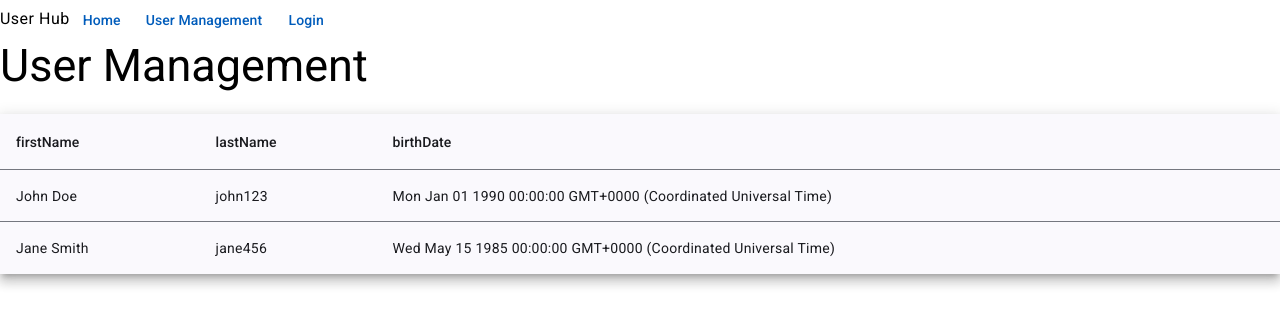
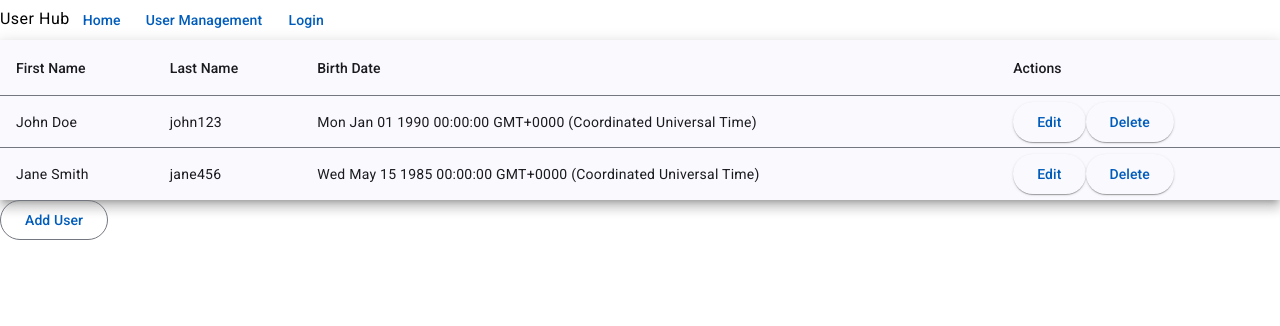
Before and after one commit to fatemerashidi1991/UserHub, an Angular app: page /user-management in a window 1280 px wide. Shown: the top 326 px of the page. Built offline with nearby package versions, Linux system fonts and the light colour scheme.

Commit message:
creating user-dialog component with Add,Edit,Delete

```diff
--- a/package.json
+++ b/package.json
@@ -11,7 +11,7 @@
   },
   "private": true,
   "dependencies": {
-    "@angular/animations": "^18.0.0",
+    "@angular/animations": "^18.0.3",
     "@angular/cdk": "^18.0.3",
     "@angular/common": "^18.0.0",
     "@angular/compiler": "^18.0.0",
--- a/src/app/app.config.server.ts
+++ b/src/app/app.config.server.ts
@@ -2,13 +2,11 @@ import { mergeApplicationConfig, ApplicationConfig } from '@angular/core';
 import { provideServerRendering } from '@angular/platform-server';
 import { appConfig } from './app.config';
 import { AuthService } from './services/auth.service';
-import { provideAnimationsAsync } from '@angular/platform-browser/animations/async';
 
 const serverConfig: ApplicationConfig = {
   providers: [
     provideServerRendering(),
-    provideAnimationsAsync(),
-    AuthService,
+    AuthService
   ]
 };
 
--- a/src/app/app.config.ts
+++ b/src/app/app.config.ts
@@ -4,7 +4,8 @@ import { provideRouter } from '@angular/router';
 import { routes } from './app.routes';
 import { provideClientHydration } from '@angular/platform-browser';
 import { provideHttpClient } from '@angular/common/http';
+import { provideAnimations } from '@angular/platform-browser/animations';
 
 export const appConfig: ApplicationConfig = {
-  providers: [provideZoneChangeDetection({ eventCoalescing: true }), provideRouter(routes), provideClientHydration(), provideHttpClient()]
+  providers: [provideZoneChangeDetection({ eventCoalescing: true }), provideRouter(routes), provideClientHydration(), provideHttpClient(),  provideAnimations()]
 };
--- a/src/app/models/user.ts
+++ b/src/app/models/user.ts
@@ -1,4 +1,5 @@
 export class User{
+    id!: string;
     firstName!: string;
     lastName!: string;
     birthDate!: Date;
--- a/src/app/services/user.service.ts
+++ b/src/app/services/user.service.ts
@@ -23,7 +23,7 @@ export class UserService {
         this.users.push(user);
     }
 
-    updateUser(): void {
+    updateUser(user: User): void {
         if(this.selectedUser)
             {
                 //this.userService.updateUser();
@@ -31,11 +31,7 @@ export class UserService {
             }
     }
 
-    deleteUser(user:User):void {
-        const index = this.users.indexOf(user);
-        if(index !== -1)
-            {
-                this.users.splice(index, 1);
-            }
+    deleteUser(userId:string):void {
+
     }
 }
--- /dev/null
+++ b/src/app/user-dialog/user-dialog.component.html
@@ -0,0 +1,29 @@
+<form [formGroup]="userForm">
+    <h1 mat-dialog-title>{{data.id ? 'Edit' : 'Add'}} User</h1>
+    <div mat-dialog-content>
+      <mat-form-field>
+        <mat-label>First Name</mat-label>
+        <input formControlName="firstName" matInput [(ngModel)]="data.firstName" />
+      </mat-form-field>
+      <mat-form-field>
+        <mat-label>Last Name</mat-label>
+        <input formControlName="lastName" matInput [(ngModel)]="data.lastName" />
+      </mat-form-field>
+      <mat-form-field>
+        <mat-label>Date of Birth</mat-label>
+        <input formControlName="birthDate"  matInput [matDatepicker]="picker" [(ngModel)]="data.birthDate">
+        <mat-hint>MM/DD/YYYY</mat-hint>
+        <mat-datepicker-toggle matIconSuffix [for]="picker"></mat-datepicker-toggle>
+        <mat-datepicker #picker></mat-datepicker>
+
+        <!-- <input formControlName="birthDate" matInput [(ngModel)]="data.birthDate" /> -->
+            <!-- <input formControlName="birthDate" matInput [matDatepicker]="picker" placeholder="Choose a date"  [(ngModel)]="data.birthDate">
+      <mat-datepicker-toggle matSuffix [for]="picker"></mat-datepicker-toggle>
+      <mat-datepicker #picker></mat-datepicker> -->
+      </mat-form-field>
+    </div>
+    <div mat-dialog-actions>
+      <button mat-button mat-raised-button (click)="onNoClick()">Cancel</button>
+      <button mat-button mat-raised-button [mat-dialog-close]="data" [disabled]="!isValid()">Save</button>
+    </div>
+</form>
--- /dev/null
+++ b/src/app/user-dialog/user-dialog.component.ts
@@ -0,0 +1,43 @@
+import { Component, Inject, OnInit, ChangeDetectionStrategy } from '@angular/core';
+import { MAT_DIALOG_DATA, MatDialog, MatDialogModule, MatDialogRef } from '@angular/material/dialog';
+import { User } from '../models/user';
+import { FormBuilder, FormGroup, FormsModule, ReactiveFormsModule, Validators } from '@angular/forms';
+import { MatInputModule } from '@angular/material/input';
+import { MatButtonModule } from '@angular/material/button';
+import { MatNativeDateModule } from '@angular/material/core';
+import { MatDatepickerModule } from '@angular/material/datepicker';
+import { MatFormFieldModule } from '@angular/material/form-field';
+import { provideNativeDateAdapter } from '@angular/material/core';
+
+@Component({
+  selector: 'app-user-dialog',
+  standalone: true,
+  providers: [provideNativeDateAdapter()],
+  imports: [MatDialogModule,FormsModule, MatInputModule, MatButtonModule, MatNativeDateModule,
+            ReactiveFormsModule,MatFormFieldModule, MatInputModule, MatDatepickerModule],
+  templateUrl: './user-dialog.component.html',
+  styleUrl: './user-dialog.component.css'
+})
+
+export class UserDialogComponent {
+
+  userForm: FormGroup = this.fb.group({
+    firstName: ['', Validators.compose([Validators.required, Validators.maxLength(50)])],
+    lastName: ['', Validators.compose([Validators.required, Validators.maxLength(50)])],
+    birthDate: ['', Validators.required],
+  });;
+
+  constructor(
+    public dialogRef: MatDialogRef<UserDialogComponent>,
+    @Inject(MAT_DIALOG_DATA) public data: User,
+    private fb: FormBuilder
+  ) {}
+
+  isValid(){
+    return this.userForm.valid;
+  }
+
+  onNoClick(): void {
+    this.dialogRef.close();
+  }
+}
--- a/src/app/user-management/user-management.component.html
+++ b/src/app/user-management/user-management.component.html
@@ -1,35 +1,34 @@
-<h2>User Management</h2>
-<!--
-<ul>
-    @for (user of users; track user) {
-        <li>
-            {{ user.username }} ({{ user.birthdate }})
-            <button (click)="deleteUser(user)">Delete</button> -->
-        <!-- </li>
-     }
-</ul>  -->
-
 <table mat-table [dataSource]="dataSource" class="mat-elevation-z8">
 
     <!-- username Column -->
     <ng-container matColumnDef="firstName">
-      <th mat-header-cell *matHeaderCellDef> firstName </th>
+      <th mat-header-cell *matHeaderCellDef> First Name </th>
       <td mat-cell *matCellDef="let element"> {{element.firstName}} </td>
     </ng-container>
 
     <!-- password Column -->
     <ng-container matColumnDef="lastName">
-      <th mat-header-cell *matHeaderCellDef> lastName </th>
+      <th mat-header-cell *matHeaderCellDef> Last Name </th>
       <td mat-cell *matCellDef="let element"> {{element.lastName}} </td>
     </ng-container>
 
     <!-- birthdate Column -->
     <ng-container matColumnDef="birthDate">
-      <th mat-header-cell *matHeaderCellDef> birthDate </th>
+      <th mat-header-cell *matHeaderCellDef> Birth Date </th>
       <td mat-cell *matCellDef="let element"> {{element.birthDate}} </td>
     </ng-container>
 
+    <ng-container matColumnDef="actions">
+        <th mat-header-cell *matHeaderCellDef> Actions </th>
+        <td mat-cell *matCellDef="let element">
+          <button mat-button  mat-raised-button (click)="openDialog(element)">Edit</button>
+          <button mat-button mat-raised-button (click)="deleteUser(element.id)">Delete</button>
+        </td>
+      </ng-container>
 
     <tr mat-header-row *matHeaderRowDef="displayedColumns"></tr>
     <tr mat-row *matRowDef="let row; columns: displayedColumns;"></tr>
+
+
   </table>
+  <button mat-stroked-button color="primary" (click)="openDialog()">Add User</button>
--- a/src/app/user-management/user-management.component.ts
+++ b/src/app/user-management/user-management.component.ts
@@ -3,24 +3,48 @@ import { UserService } from '../services/user.service';
 import { User } from '../models/user';
 import { SharedModule } from '../shared.module';
 import {MatTableModule} from '@angular/material/table';
+import { MatDialog, MatDialogModule } from '@angular/material/dialog';
+import { UserDialogComponent } from '../user-dialog/user-dialog.component';
+import {MatButtonModule} from '@angular/material/button';
 
 @Component({
   selector: 'app-user-management',
   standalone: true,
-  imports: [SharedModule,MatTableModule],
+  imports: [SharedModule, MatTableModule, UserDialogComponent, MatDialogModule, MatButtonModule ],
   templateUrl: './user-management.component.html',
   styleUrl: './user-management.component.css'
 })
+
 export class UserManagementComponent {
   public dataSource: User[] = [];
   newUser:  User | null = null; ;
-  displayedColumns: string[] = ['firstName', 'lastName', 'birthDate'];
+  displayedColumns: string[] = ['firstName', 'lastName', 'birthDate', 'actions'];
 
-  constructor(private userService: UserService){
+  constructor(private userService: UserService, private dialog: MatDialog){
     this.dataSource = userService.getUsers();
   }
 
+  openDialog(user?: User): void {
+    const dialogRef = this.dialog.open(UserDialogComponent, {
+      width: '350px',
+      data: user ? { ...user } : { id: null, firstName: '', lastName: '', birthDate: '' },
+    });
+
+    dialogRef.afterClosed().subscribe(result => {
+      if (result) {
+        if (user) {
+          this.userService.updateUser(result);
+        } else {
+          this.userService.addUser(result);
+        }
+      }
+    });
+  }
+
+  deleteUser(userId: string): void {
+    this.userService.deleteUser(userId);
+  }
+
   addUser():void{
-
   }
 }
```
Also changed, not shown: src/app/user-dialog/user-dialog.component.css (added), 2 other files (tests, documents, lock files or other folders).
